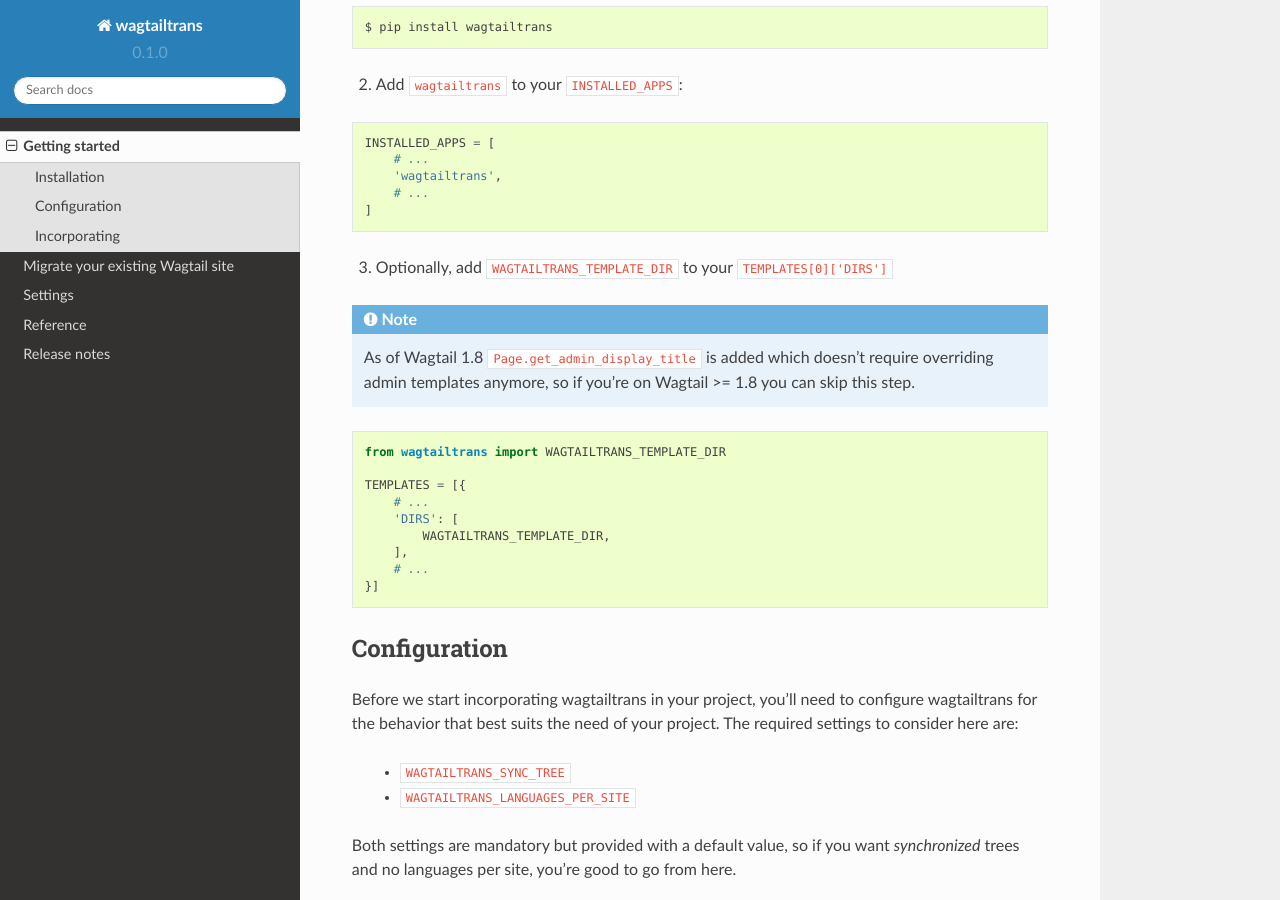
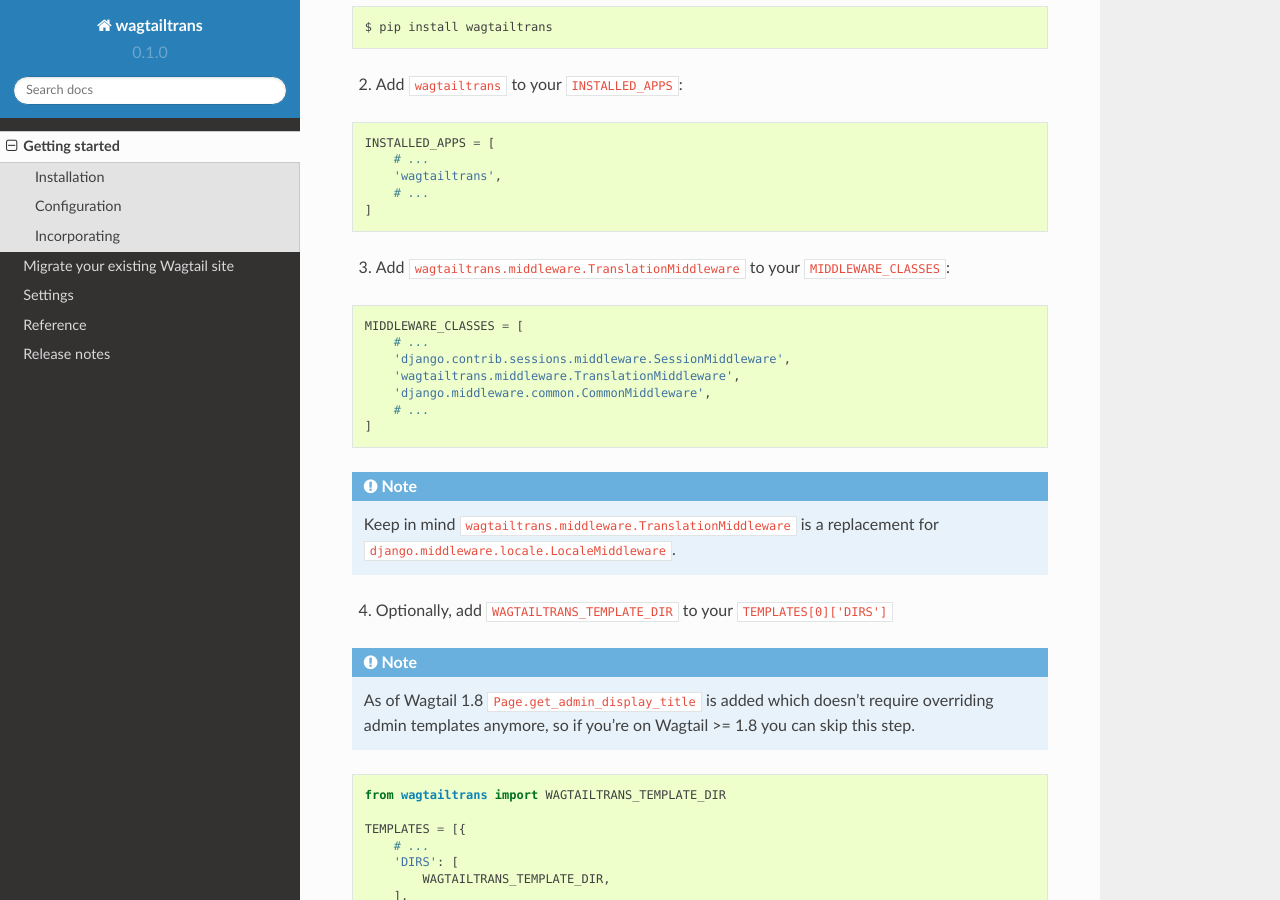
Before and after one commit to wagtail/wagtailtrans, a Sphinx documentation site: the page built from docs/source/getting_started.rst, in a window 1280 px wide and 900 px high, scrolled down 307 px. Built offline with Sphinx 7.4.7 and the Read the Docs theme 2.0.0, drawn with Linux system fonts in a browser that asks for light colours.

Commit message:
Added TranslationMiddleware to the documentation

```diff
--- a/docs/source/getting_started.rst
+++ b/docs/source/getting_started.rst
@@ -28,7 +28,24 @@
         # ...
     ]
 
-3. Optionally, add ``WAGTAILTRANS_TEMPLATE_DIR`` to your ``TEMPLATES[0]['DIRS']``
+3. Add ``wagtailtrans.middleware.TranslationMiddleware`` to your ``MIDDLEWARE_CLASSES``::
+
+.. code-block:: python
+
+    MIDDLEWARE_CLASSES = [
+        # ...
+        'django.contrib.sessions.middleware.SessionMiddleware',
+        'wagtailtrans.middleware.TranslationMiddleware',
+        'django.middleware.common.CommonMiddleware',
+        # ...
+    ]
+
+.. note::
+
+    Keep in mind ``wagtailtrans.middleware.TranslationMiddleware`` is a replacement for ``django.middleware.locale.LocaleMiddleware``.
+
+
+4. Optionally, add ``WAGTAILTRANS_TEMPLATE_DIR`` to your ``TEMPLATES[0]['DIRS']``
 
 .. note::
     As of Wagtail 1.8 ``Page.get_admin_display_title`` is added which doesn't require overriding admin templates anymore, so if you're on Wagtail >= 1.8 you can skip this step.
```
